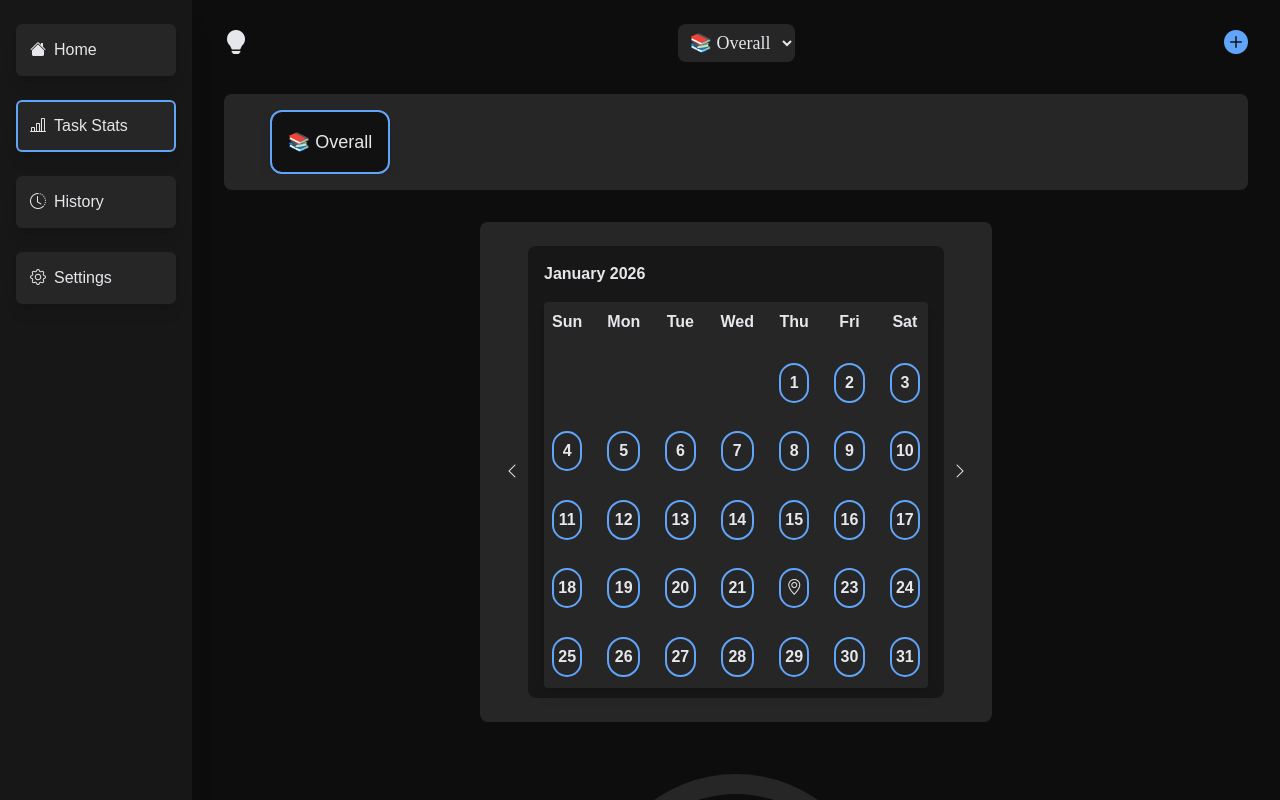
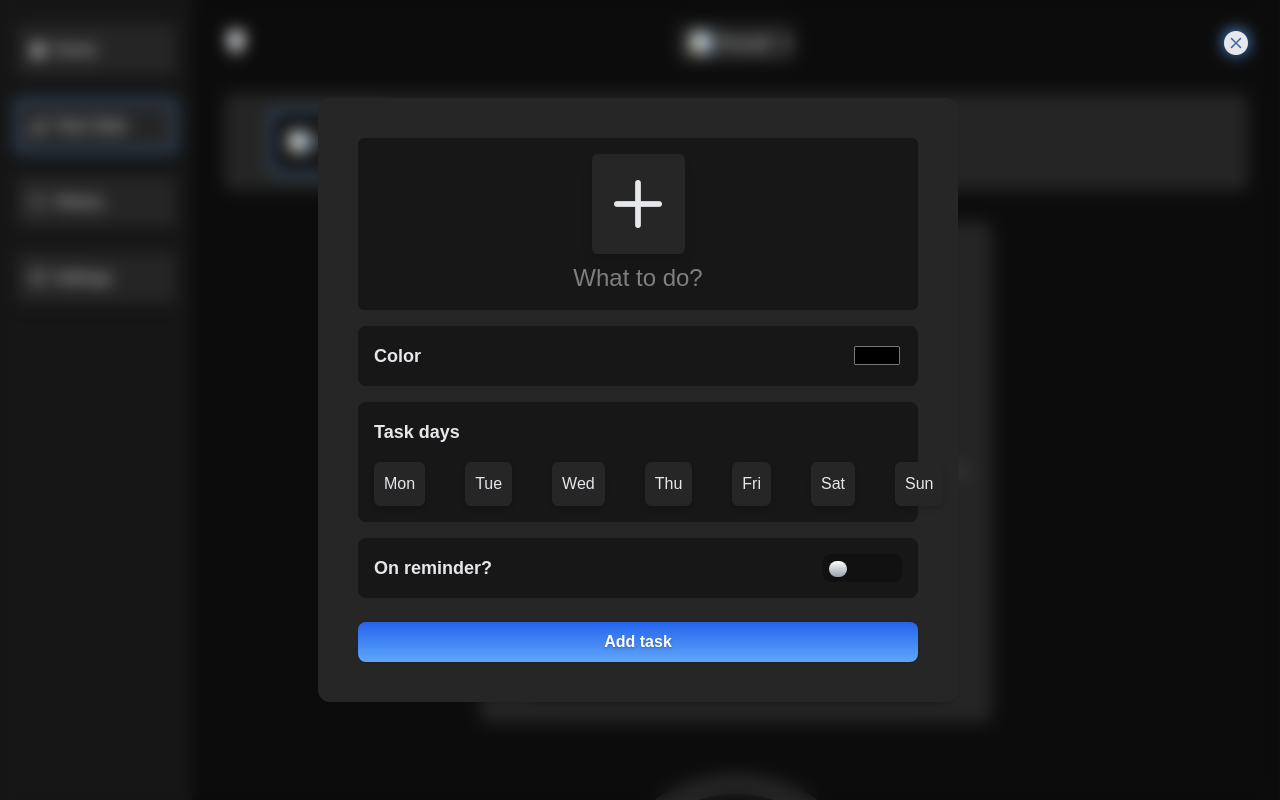
Before and after one commit to theinternetfae/Optima-V.2, a React (Vite) app: page /taskStats in a window 1280 px wide. Both pictures are taken after a click on the button 1236 px from the left and 43 px from the top of the page. Shown: the top 800 px of the page. Built offline with nearby package versions, Linux system fonts and the light colour scheme.

Commit message:
Fixing some UX, adding functionality

```diff
--- a/src/Date.jsx
+++ b/src/Date.jsx
@@ -150,7 +150,7 @@ function DateMenu() {
     ///////////////////////////////////////////////////
 
     function openCloseNewTaskSetter() {
-        setNewTaskDisplay(!newTaskDisplay);
+        setNewTaskDisplay(prev => !prev);
     }
 
     function toggleTodayDisplay() {
--- a/src/TaskStats.jsx
+++ b/src/TaskStats.jsx
@@ -1,11 +1,17 @@
 import React, {useContext, useState, useEffect, useMemo} from "react";
 import { TaskContext } from "./components/TaskContext.js";
+import NewTask from "./components/NewTask.jsx";
 
 function TaskStats() {
     const today = new Date();
     const normalizeDate = date => new Date(date).toDateString();
 
     const { taskList, setTaskList, tasksDone, setTasksDone } = useContext(TaskContext);
+    const [ statsNew, setStatsNew ] = useState(false);
+
+    function addNewTask() {
+        setStatsNew(prev => !prev);
+    }
 
     const [selectedId, setSelectedId] = useState(0);
 
@@ -428,7 +434,7 @@ function TaskStats() {
                 }} className="task-selected">
 
                     <option value={0}>
-                        {`📚 Overall`}
+                        {`📊 Overall`}
                     </option>
 
                     {
@@ -439,7 +445,7 @@ function TaskStats() {
                         ))
                     }
                 </select>
-                <button className="bi bi-plus-circle-fill add"></button>
+                <button className="bi bi-plus-circle-fill add" onClick={() => addNewTask()}></button>
             </div>
 
             <div className="selected-scroll-cont">
@@ -447,7 +453,7 @@ function TaskStats() {
 
                     <div className="li-cont">
                         <li onClick={() => toggleSelected(0)} className={selectedId === 0 ? 'border-[var(--color-accentprimary)]' : ""}>
-                            <span>📚</span> {selectedId === 0 && <span>Overall</span>}
+                            <span>📊</span> {selectedId === 0 && <span>Overall</span>}
                         </li>
                     </div>
 
@@ -550,6 +556,8 @@ function TaskStats() {
 
             </div>
 
+            {statsNew && <NewTask statsNew={addNewTask}/>}
+
         </div>
     );
 }
--- a/src/components/NewTask.jsx
+++ b/src/components/NewTask.jsx
@@ -5,7 +5,7 @@ import Alert from "./Alert.jsx";
 import { TaskContext } from "./TaskContext.js";
 
 
-function NewTask({exit, editExit, task}) {
+function NewTask({exit, editExit, statsNew, task}) {
 
     const { taskList, setTaskList, saveEditedTask } = useContext(TaskContext);
 
@@ -73,7 +73,7 @@ function NewTask({exit, editExit, task}) {
 
         saveEditedTask(theTask);
         // setTaskList(prev => [...prev, theTask])
-        exit();
+        exit ? exit() : statsNew();
     }
 
     function editingTask() {
@@ -146,7 +146,7 @@ function NewTask({exit, editExit, task}) {
     return (
         <div className="new-task">
 
-            {isEditingMode ? <i className="bi bi-x-circle-fill exit-edit-screen cursor-pointer" onClick={editExit}></i> : <i className="bi bi-x-circle-fill exit-new-screen cursor-pointer" onClick={exit}></i>}
+            {isEditingMode ? <i className="bi bi-x-circle-fill exit-edit-screen cursor-pointer" onClick={editExit}></i> : <i className="bi bi-x-circle-fill exit-new-screen cursor-pointer" onClick={exit ? exit : statsNew}></i>}
 
             <div className="new-task-container">
 
--- a/src/index.css
+++ b/src/index.css
@@ -223,11 +223,11 @@ input[type="number"]::-webkit-outer-spin-button {
         @apply bg-black/1 absolute flex justify-center items-center top-0 left-[-2px] z-50 w-full h-full backdrop-blur-sm;
 
         & .exit-new-screen {
-            @apply absolute text-xl right-[7px] top-7 md:text-2xl md:right-[15px];
+            @apply absolute text-xl right-[7px] top-7 md:text-2xl md:right-[30px];
         }
 
         & .exit-edit-screen {
-            @apply absolute text-xl right-[7px] top-7 md:text-2xl md:right-[15px] cursor-pointer;
+            @apply absolute text-xl right-[7px] top-7 md:text-2xl md:right-[30px] cursor-pointer;
         }
 
         & .new-task-container {
@@ -355,7 +355,7 @@ input[type="number"]::-webkit-outer-spin-button {
         }
 
         & .bi-trash {
-            @apply cursor-pointer text-lg active:scale-90 text-tocolorr;
+            @apply cursor-pointer text-xl active:scale-90 text-white border border-2 border-tocolorr p-2 px-4 mr-2 rounded-lg bg-gradient-to-b from-fromcolorr to-tocolorr active:scale-90;
         }
     }
 
@@ -443,7 +443,7 @@ input[type="number"]::-webkit-outer-spin-button {
         }
 
         & .selected-scroll-cont {
-            @apply bg-surfacetwo rounded-lg p-4 w-full sticky top-2 z-99;
+            @apply bg-surfacetwo rounded-lg p-4 w-full sticky top-2 z-40;
 
             & .selected-scroll {
                 @apply flex gap-5 overflow-hidden w-[1095px] overflow-x-auto ml-5 no-scrollbar snap-x snap-mandatory;
@@ -452,7 +452,7 @@ input[type="number"]::-webkit-outer-spin-button {
                     @apply flex shrink-0 justify-center items-center w-[140px] snap-start;
 
                     li {
-                        @apply border border-2 border-transparent bg-muted p-4 rounded-xl cursor-pointer shadow-lg text-lg;
+                        @apply border border-2 border-transparent bg-muted p-4 rounded-xl cursor-pointer shadow-lg text-lg flex gap-[5px];
                     }
                 }
 
```
